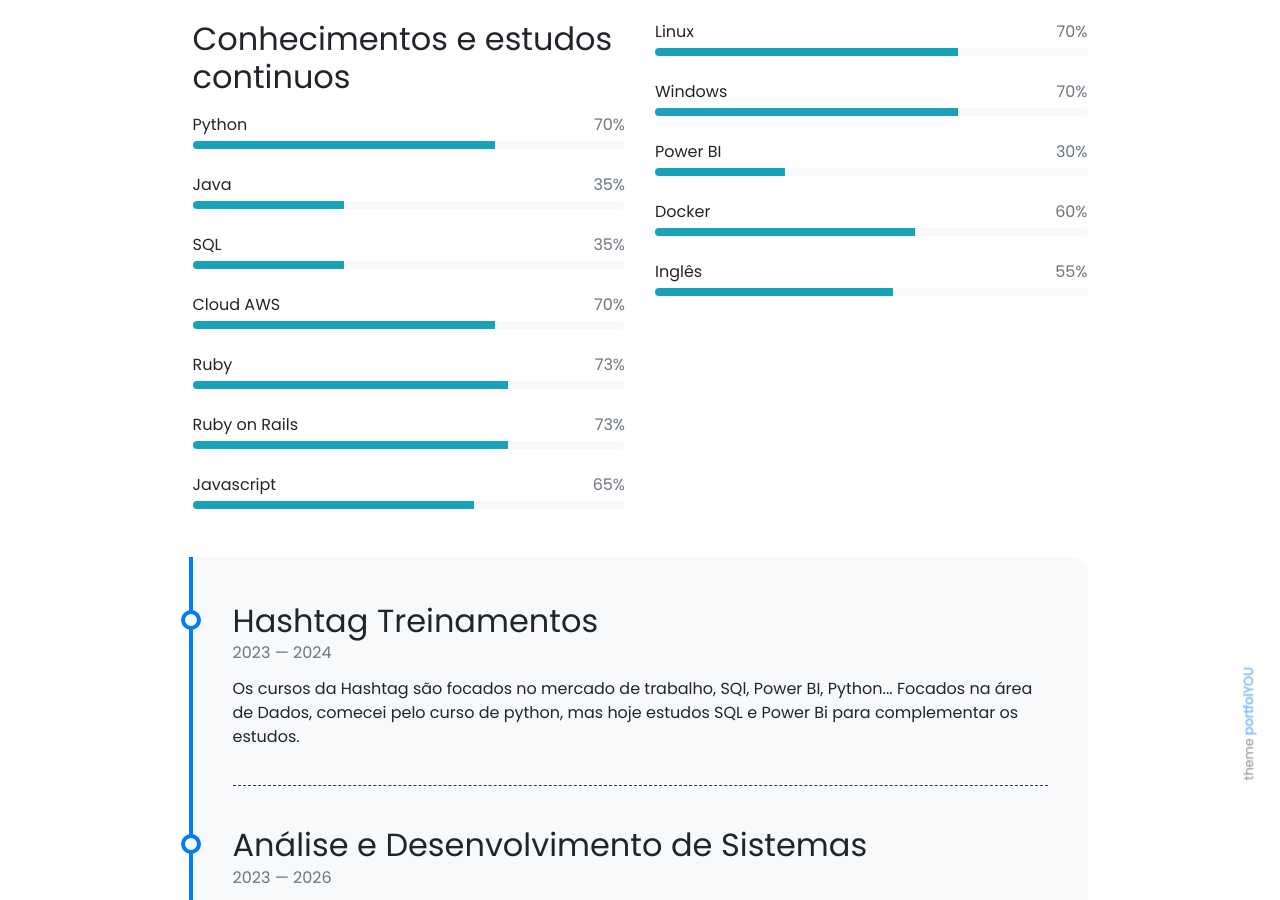
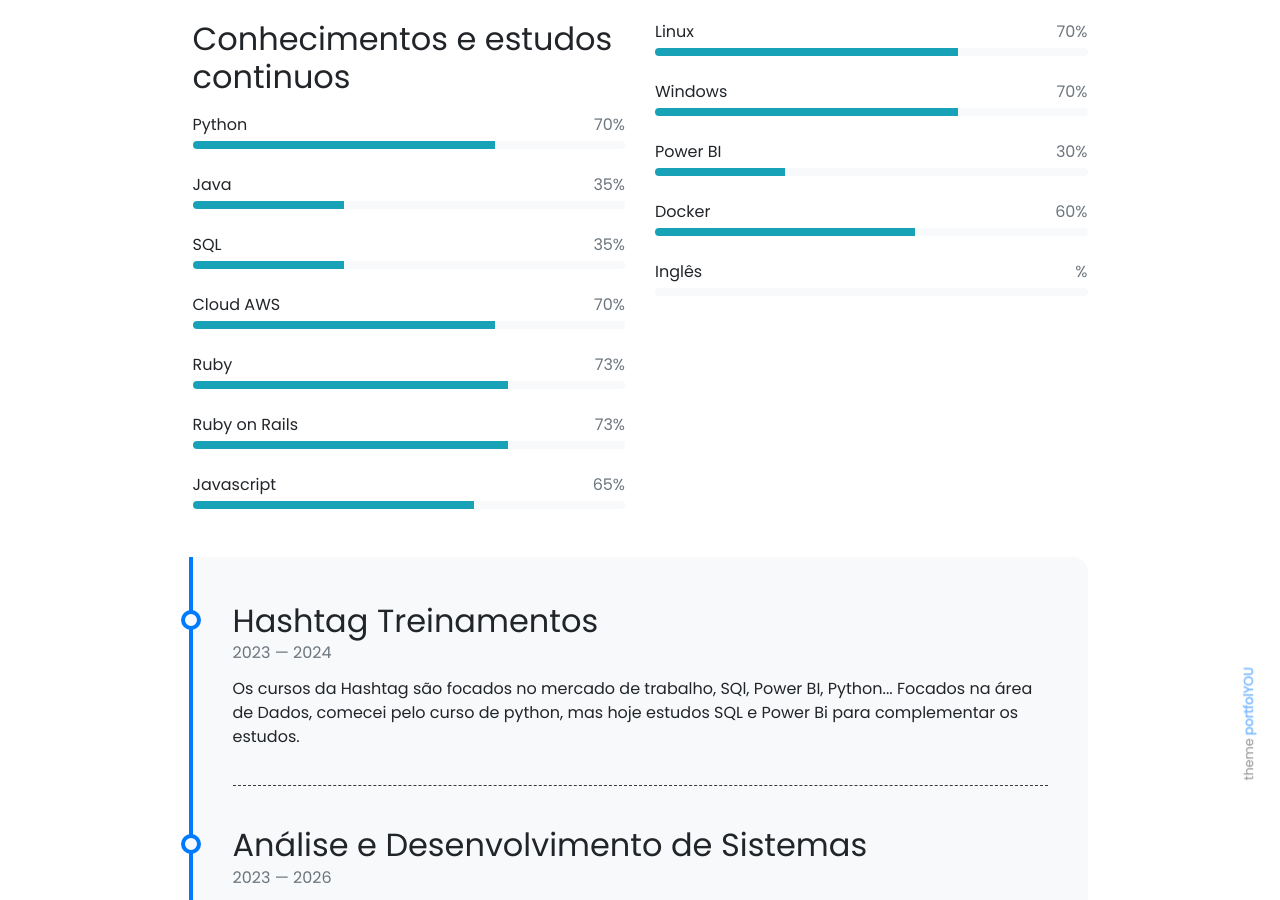
Before and after one commit to Vanessamachado93/Vanessamachado93.github.io, a Jekyll site: the page built from pages/about.md, in a window 1280 px wide and 900 px high, scrolled down 1269 px. Built offline with Jekyll 4.4.1, drawn with Linux system fonts in a browser that asks for light colours; nearby versions of some CDN libraries; emoji names are drawn with the system emoji font.

Commit message:
Teste na skill

```diff
--- a/_data/other-skills.yml
+++ b/_data/other-skills.yml
@@ -15,5 +15,5 @@
   color: info
 
 - name: Inglês
-  percentage: 55
-  color: info
+  # percentage: 55
+  # color: info
```
